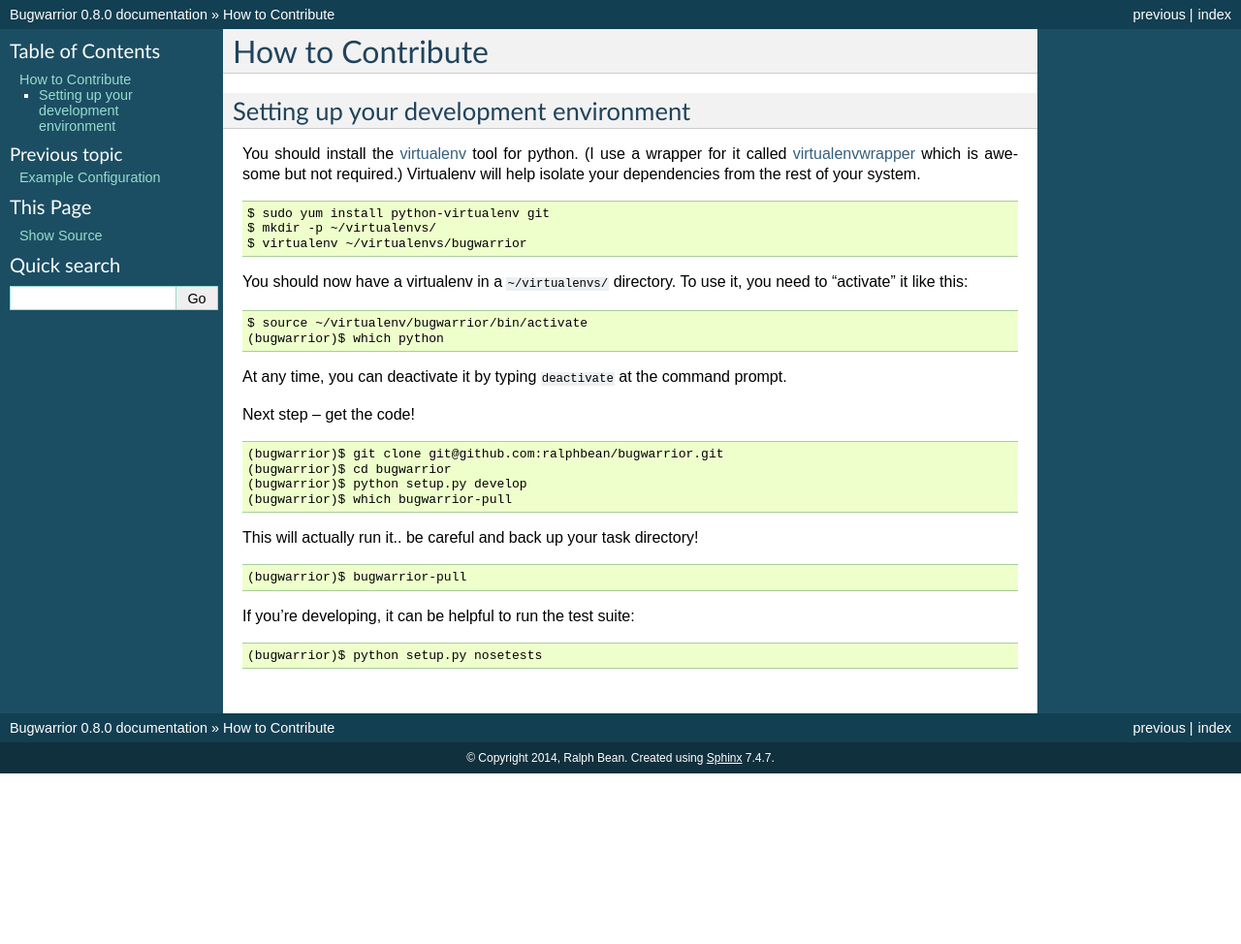
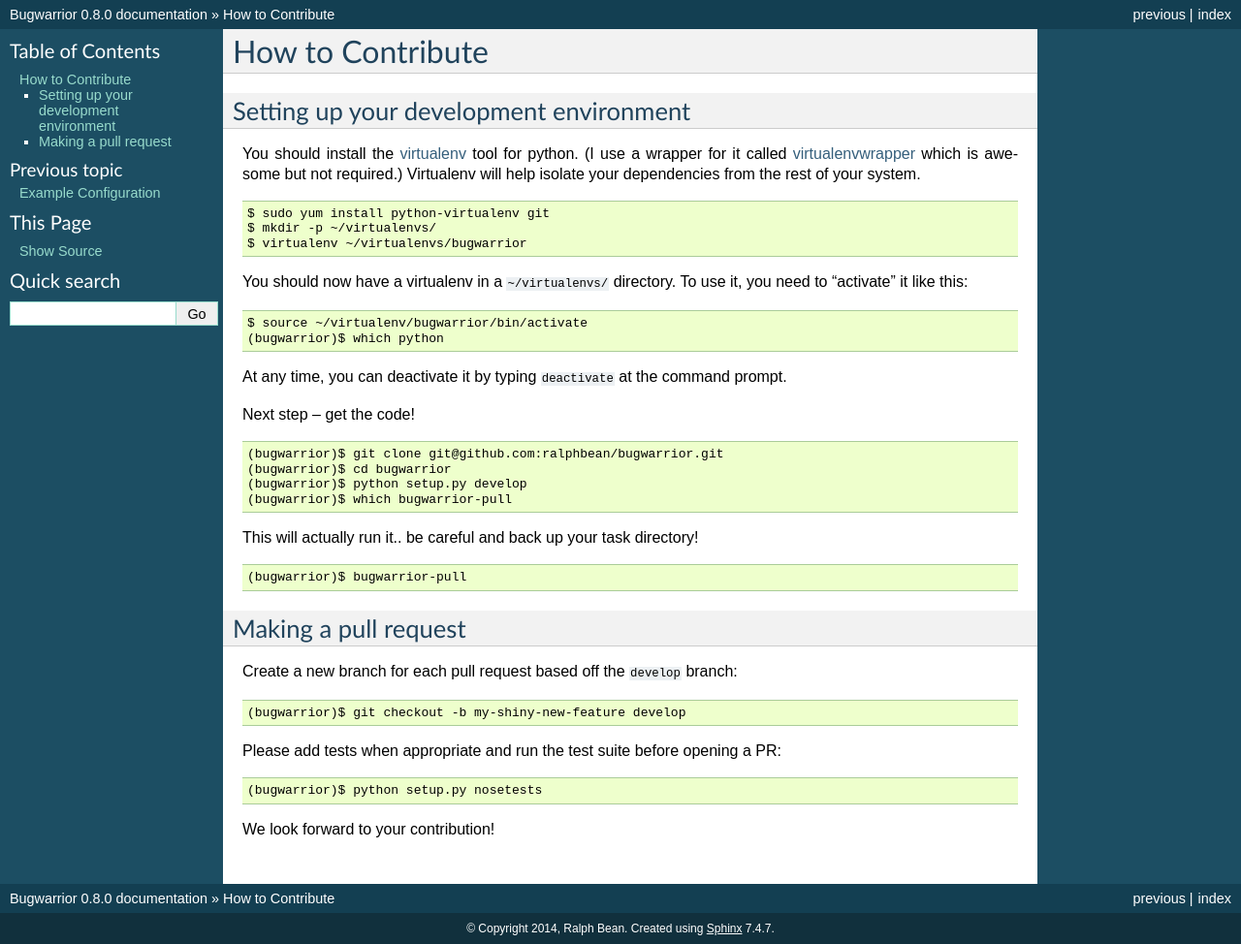
Before and after one commit to GothenburgBitFactory/bugwarrior, a Sphinx documentation site: the page built from bugwarrior/docs/contributing.rst, in a window 1280 px wide. Shown: the whole page at 97% size. Built offline with Sphinx 7.4.7, drawn with Linux system fonts in a browser that asks for light colours; pages that are not in the unit, such as notebooks, are missing from menus; before the commit the page ends 900 px from its top, so only the background shows below that.

Commit message:
Add pull request documentation.

```diff
--- a/bugwarrior/docs/contributing.rst
+++ b/bugwarrior/docs/contributing.rst
@@ -40,6 +40,15 @@
 
     (bugwarrior)$ bugwarrior-pull
 
-If you're developing, it can be helpful to run the test suite::
+Making a pull request
+---------------------
+
+Create a new branch for each pull request based off the ``develop`` branch::
+
+    (bugwarrior)$ git checkout -b my-shiny-new-feature develop
+
+Please add tests when appropriate and run the test suite before opening a PR::
 
     (bugwarrior)$ python setup.py nosetests
+
+We look forward to your contribution!
```
